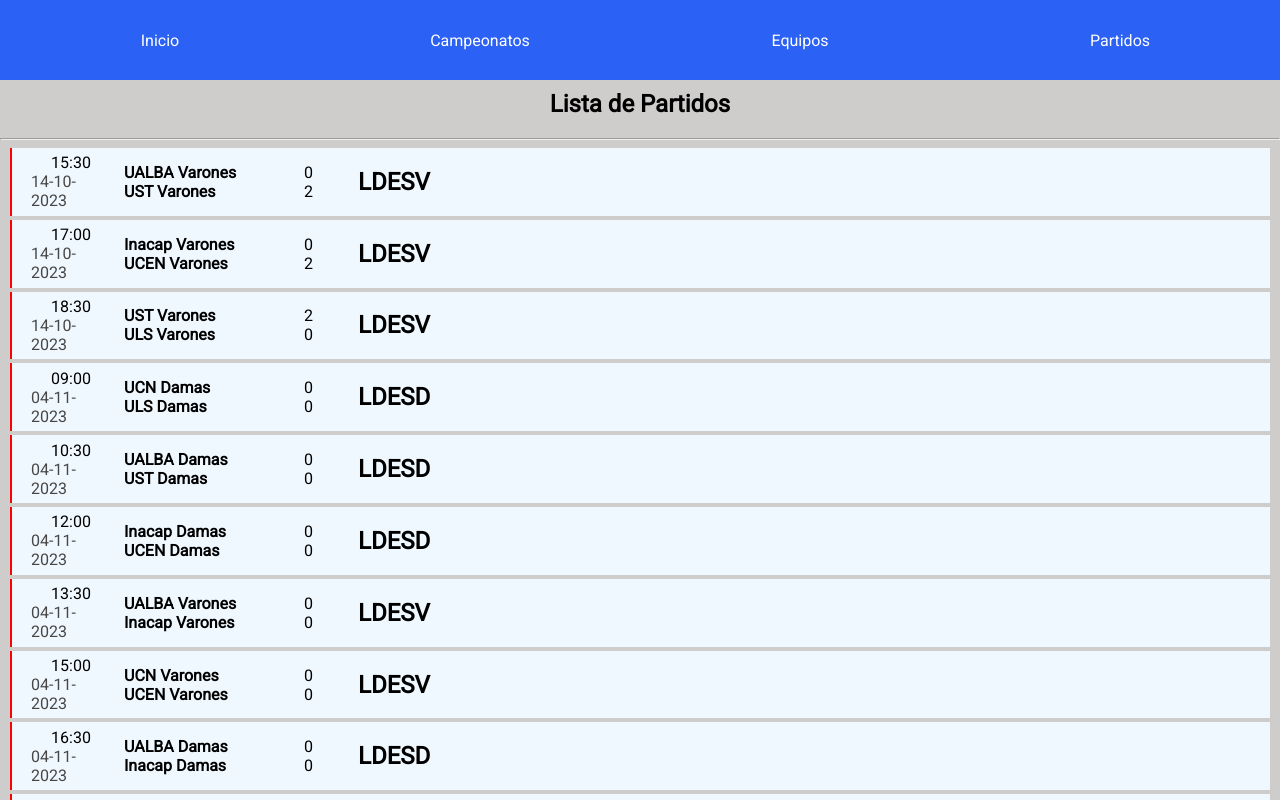
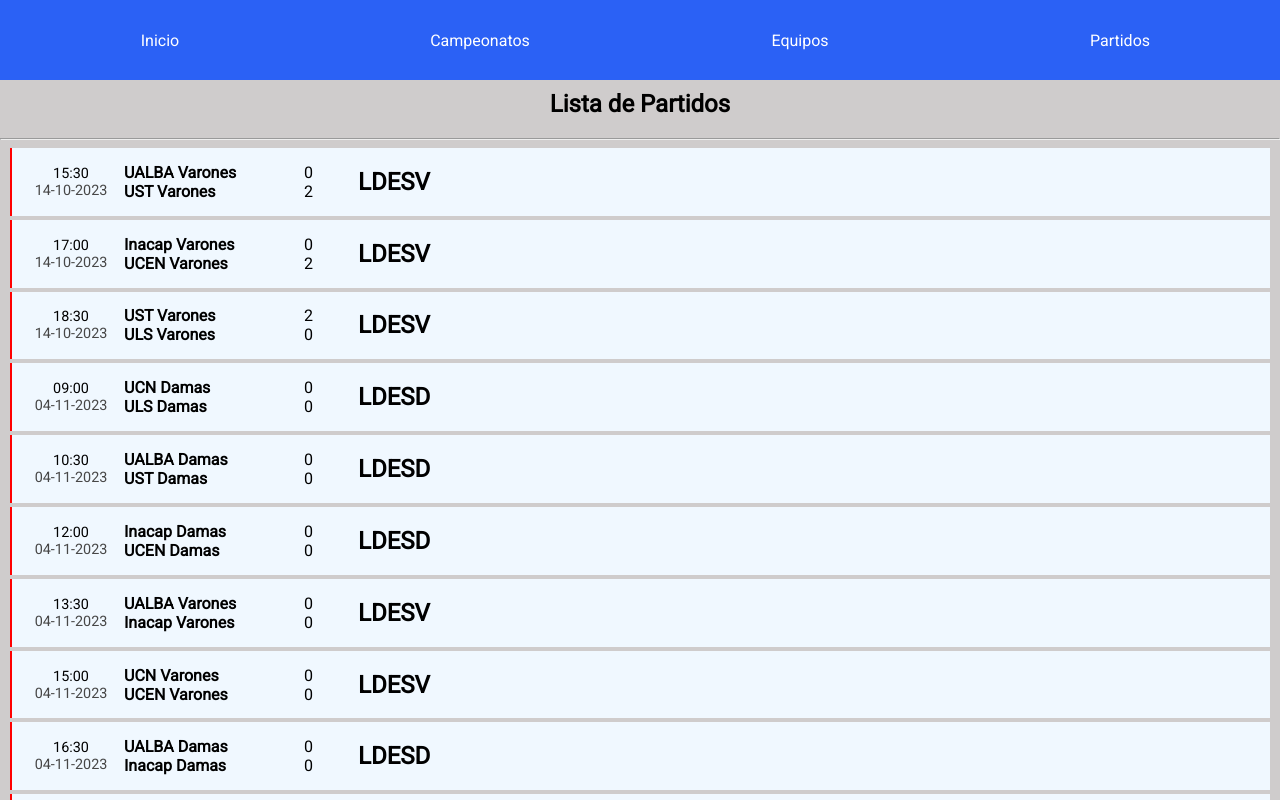
Before and after one commit to Joelherr09/test-app-v, a React (Vite) app: page /partidos in a window 1280 px wide. Shown: the top 800 px of the page. Built offline with nearby package versions, Linux system fonts and the light colour scheme.

Commit message:
Update CuadroListaPartido.css

```diff
--- a/src/components/css/CuadroListaPartido.css
+++ b/src/components/css/CuadroListaPartido.css
@@ -60,12 +60,14 @@
     padding: 0px 8px;
     width: 92px;
 }
+.FechaHoraPartido p{
+    font-size: 0.9rem;
+}
 .FechaListaPartidos{
     display: flex;
     align-items: center;
     justify-content: center;
     color: rgb(71, 71, 71);
-    font-size: 0.4rem;
     width: 100%;
 }
 .HoraListaPartidos{
@@ -73,6 +75,5 @@
     align-items: center;
     justify-content: center;
     color: rgb(0, 0, 0);
-    font-size: 0.5rem;
     width: 100%;
 }
```
